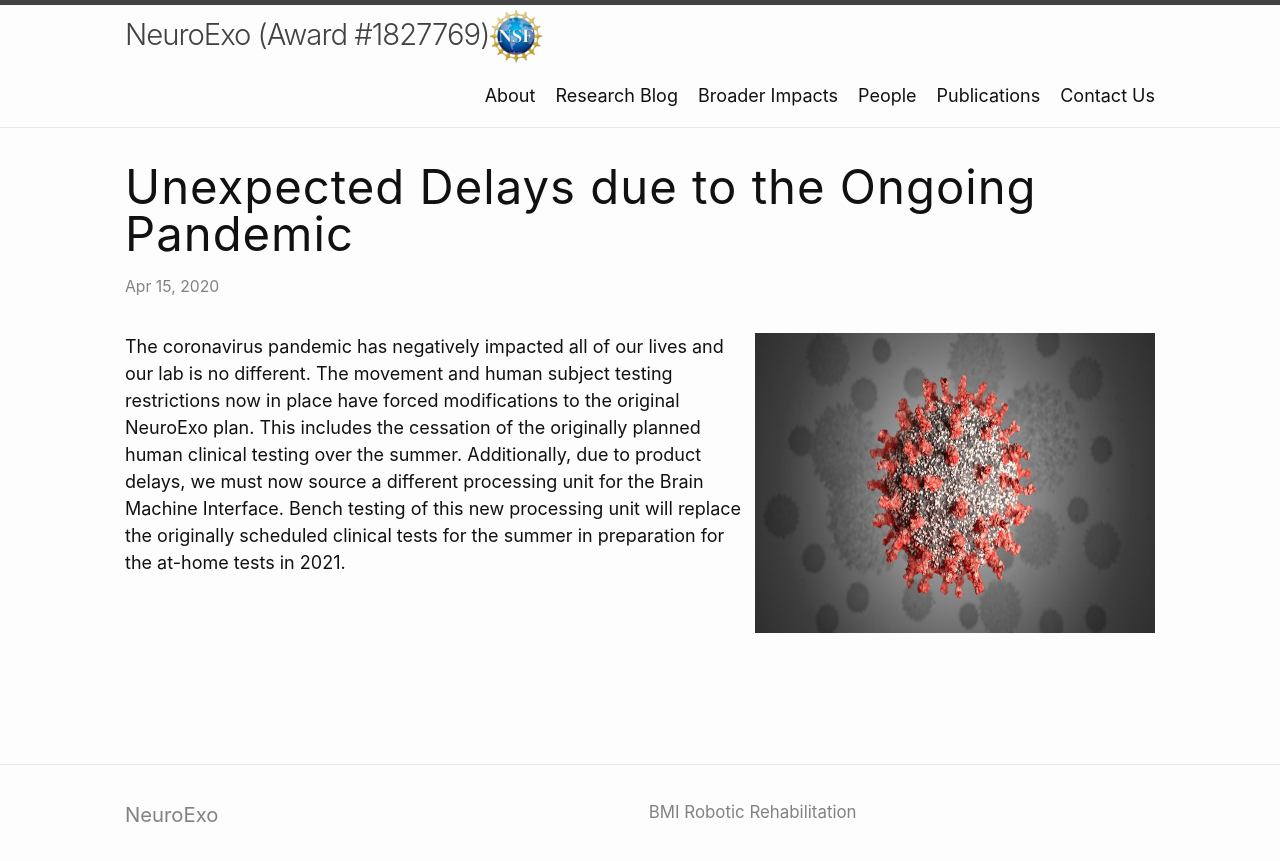
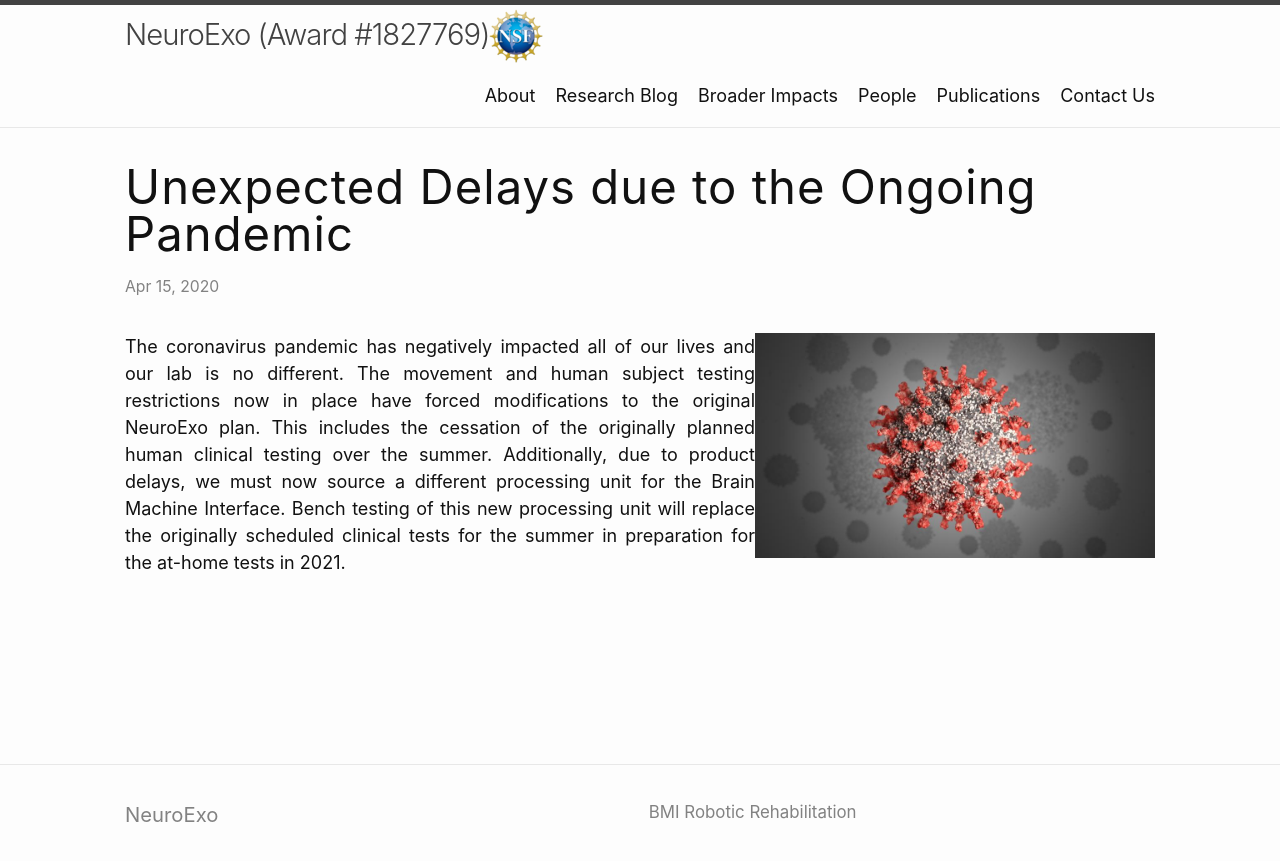
Before and after one commit to arcraik/neuroexo-website, a Jekyll site: the page built from _posts/2020-04-15-corona.md, in a window 1280 px wide. Shown: the top 861 px of the page. Built offline with Jekyll 4.4.1, drawn with Linux system fonts in a browser that asks for light colours.

Commit message:
Update 2020-04-15-corona.md

```diff
--- a/_posts/2020-04-15-corona.md
+++ b/_posts/2020-04-15-corona.md
@@ -3,5 +3,5 @@ layout: post
 title: Unexpected Delays due to the Ongoing Pandemic
 link:
 ---
-<img src="/photos/corona.jpg" class="post" width="400" height="300"  style="float: right">
-<p>The coronavirus pandemic has negatively impacted all of our lives and our lab is no different. The movement and human subject testing restrictions now in place have forced modifications to the original NeuroExo plan. This includes the cessation of the originally planned human clinical testing over the summer. Additionally, due to product delays, we must now source a different processing unit for the Brain Machine Interface. Bench testing of this new processing unit will replace the originally scheduled clinical tests for the summer in preparation for the at-home tests in 2021.</p>
+<img src="/photos/corona.jpg" class="post" width="400" style="float: right">
+<p align = "justify">The coronavirus pandemic has negatively impacted all of our lives and our lab is no different. The movement and human subject testing restrictions now in place have forced modifications to the original NeuroExo plan. This includes the cessation of the originally planned human clinical testing over the summer. Additionally, due to product delays, we must now source a different processing unit for the Brain Machine Interface. Bench testing of this new processing unit will replace the originally scheduled clinical tests for the summer in preparation for the at-home tests in 2021.</p>
```
